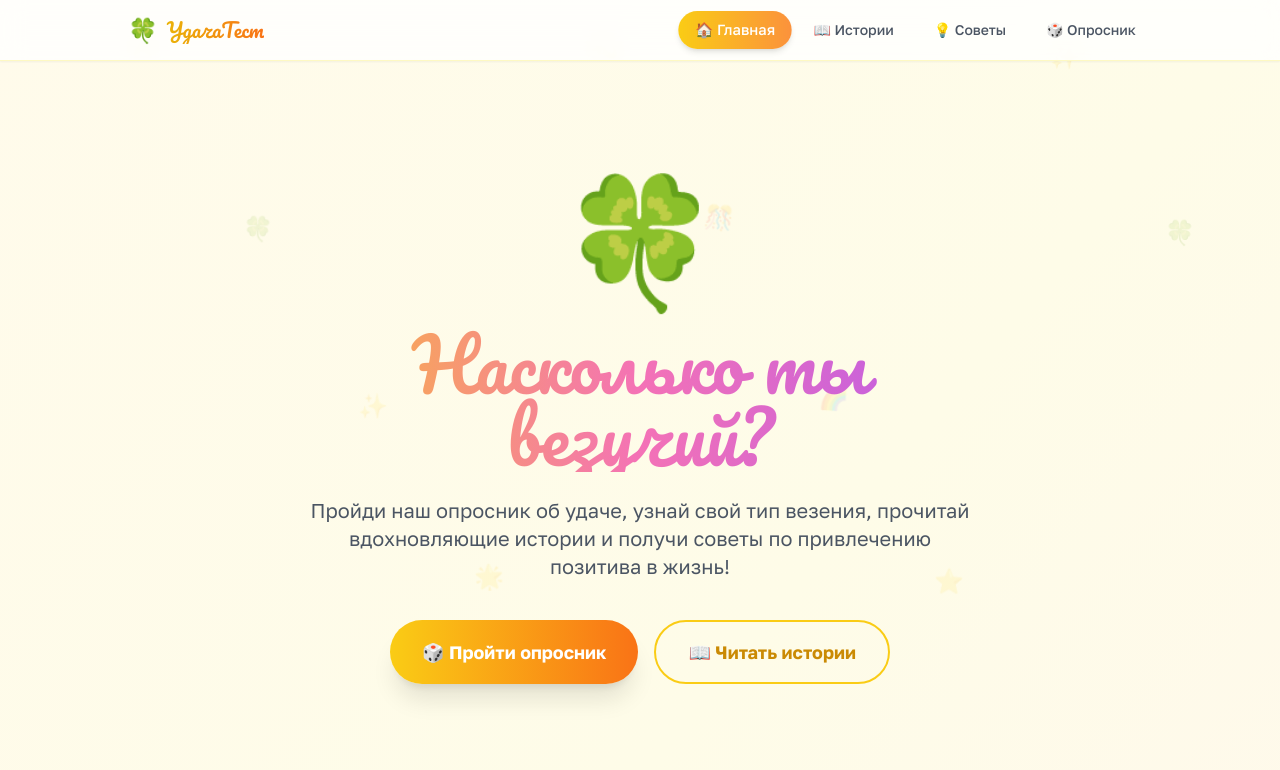
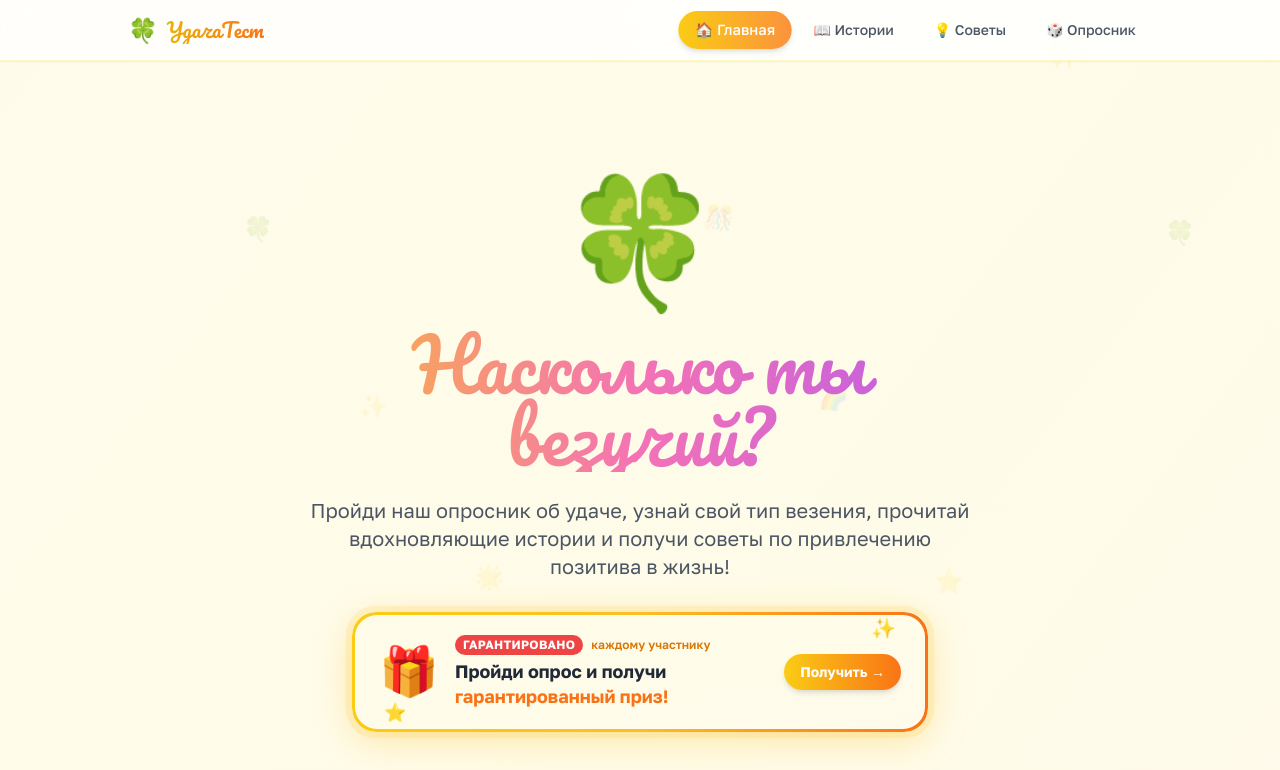
Before and after one commit to pr-poehali-dev/luck-survey-creation-1, a React (Vite) app: page / in a window 1280 px wide. Shown: the top 770 px of the page. Built offline with nearby package versions, Linux system fonts and the light colour scheme.

Commit message:
feat: добавить опрос с призом

```diff
--- a/src/index.css
+++ b/src/index.css
@@ -135,6 +135,20 @@
   }
 }
 
+@keyframes prizePulse {
+  0%,
+  100% {
+    box-shadow:
+      0 0 0 0 rgba(251, 191, 36, 0.4),
+      0 8px 32px rgba(251, 191, 36, 0.2);
+  }
+  50% {
+    box-shadow:
+      0 0 0 10px rgba(251, 191, 36, 0),
+      0 8px 40px rgba(251, 191, 36, 0.45);
+  }
+}
+
 .font-pacifico {
   font-family: "Pacifico", cursive;
 }
--- a/src/pages/Index.tsx
+++ b/src/pages/Index.tsx
@@ -171,9 +171,36 @@ export default function Index() {
               <h1 className="font-pacifico text-4xl md:text-6xl lg:text-7xl mb-6 leading-tight bg-gradient-to-r from-yellow-400 via-orange-400 via-pink-400 to-purple-500 bg-clip-text text-transparent">
                 Насколько ты<br />везучий?
               </h1>
-              <p className="text-lg md:text-xl text-gray-600 mb-10 max-w-2xl mx-auto leading-relaxed">
+              <p className="text-lg md:text-xl text-gray-600 mb-8 max-w-2xl mx-auto leading-relaxed">
                 Пройди наш опросник об удаче, узнай свой тип везения, прочитай вдохновляющие истории и получи советы по привлечению позитива в жизнь!
               </p>
+
+              {/* Prize Banner */}
+              <div
+                className="relative mx-auto max-w-xl mb-10 rounded-3xl overflow-hidden cursor-pointer hover:scale-105 transition-all duration-300"
+                onClick={() => { setActiveSection("quiz"); resetQuiz(); }}
+                style={{ animation: "prizePulse 2.5s ease-in-out infinite" }}
+              >
+                <div className="bg-gradient-to-r from-yellow-400 via-amber-400 to-orange-500 p-[3px] rounded-3xl">
+                  <div className="bg-gradient-to-br from-yellow-50 to-amber-50 rounded-[22px] px-6 py-5 flex items-center gap-4">
+                    <div className="text-5xl flex-shrink-0" style={{ animation: "bounceSlow 2s ease-in-out infinite" }}>🎁</div>
+                    <div className="text-left">
+                      <div className="flex items-center gap-2 mb-1">
+                        <span className="bg-red-500 text-white text-xs font-bold px-2 py-0.5 rounded-full uppercase tracking-wide">Гарантировано</span>
+                        <span className="text-xs text-amber-600 font-semibold">каждому участнику</span>
+                      </div>
+                      <p className="font-bold text-gray-800 text-lg leading-snug">Пройди опрос и получи<br /><span className="text-orange-500">гарантированный приз!</span></p>
+                    </div>
+                    <div className="ml-auto flex-shrink-0 bg-gradient-to-r from-yellow-400 to-orange-500 text-white font-bold text-sm px-4 py-2 rounded-full shadow-md whitespace-nowrap">
+                      Получить →
+                    </div>
+                  </div>
+                </div>
+                {/* Sparkles */}
+                <span className="absolute top-1 right-8 text-xl" style={{ animation: "floatUp 2s ease-in-out infinite" }}>✨</span>
+                <span className="absolute bottom-1 left-8 text-lg" style={{ animation: "floatUp 2.5s ease-in-out infinite", animationDelay: "0.5s" }}>⭐</span>
+              </div>
+
               <div className="flex flex-col sm:flex-row gap-4 justify-center">
                 <button
                   onClick={() => { setActiveSection("quiz"); resetQuiz(); }}
```
